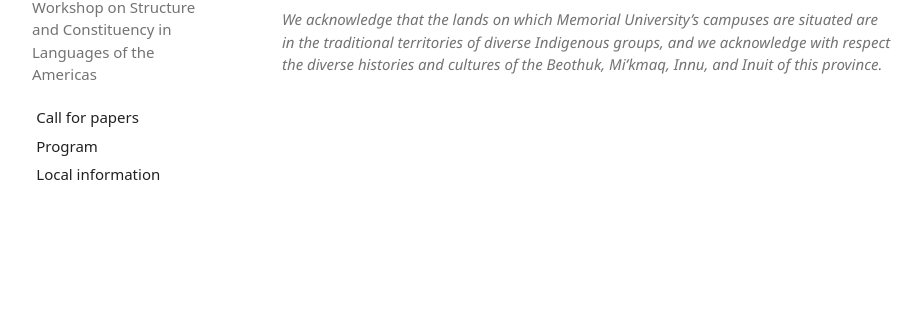
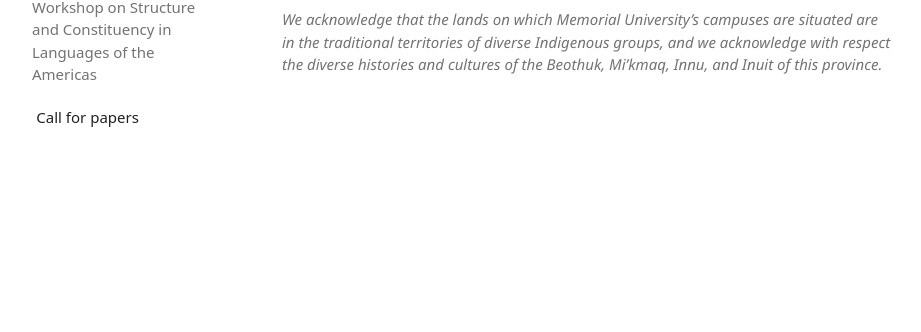
Before and after one commit to wscla28/wscla28.github.io, a Jekyll site: the page built from index.md, in a window 1280 px wide. Shown: the part 160-492 px from the top of the page, without its empty margins (178-1099 px from the left). Built offline with Jekyll 4.4.1, drawn with Linux system fonts in a browser that asks for light colours; some web fonts are replaced.

Commit message:
Update _config.yml

```diff
--- a/_config.yml
+++ b/_config.yml
@@ -13,9 +13,5 @@ plugins:
 sidebar:
   - name: Call for papers
     link: /call
-  - name: Program
-    link: /program
-  - name: Local information
-    link: /local
 
 github: [metadata]
```
